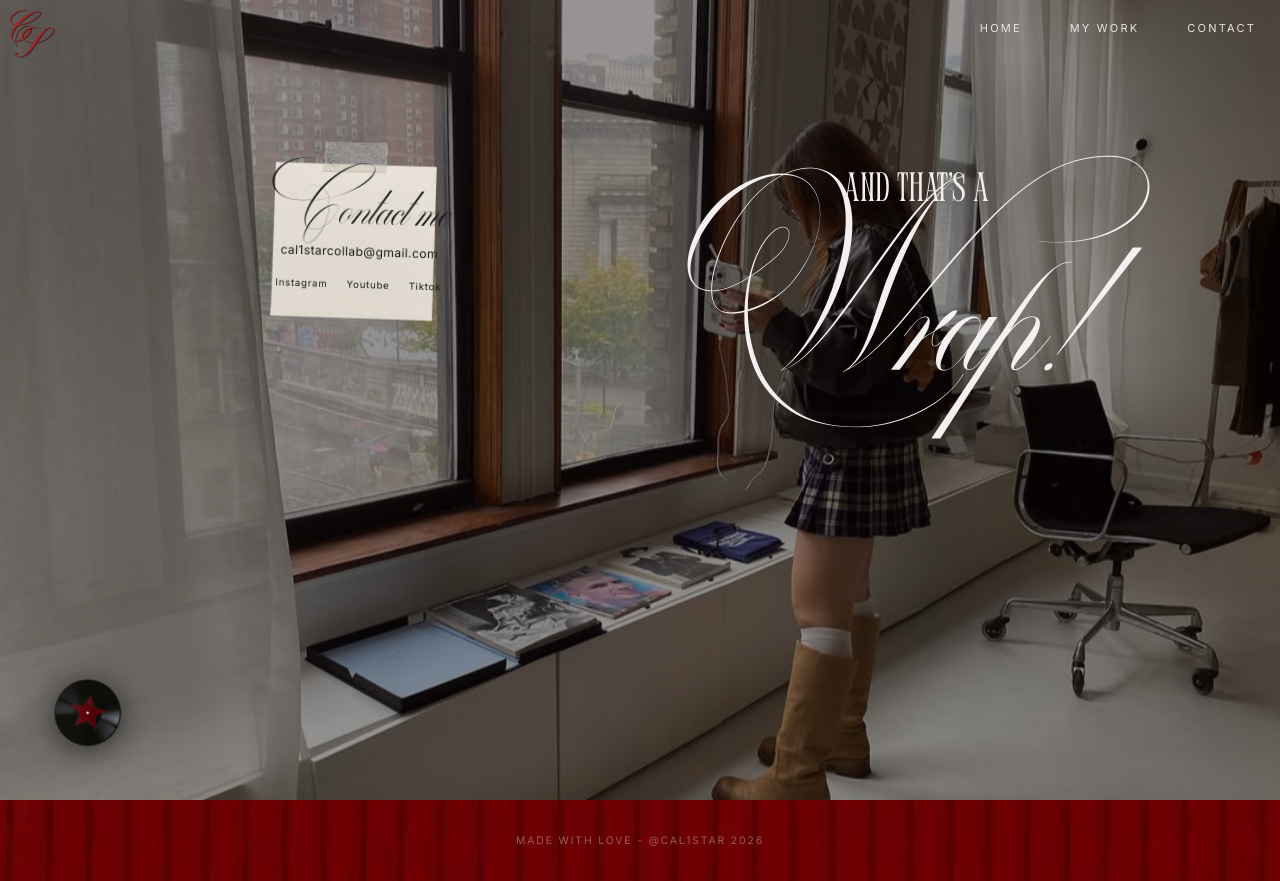
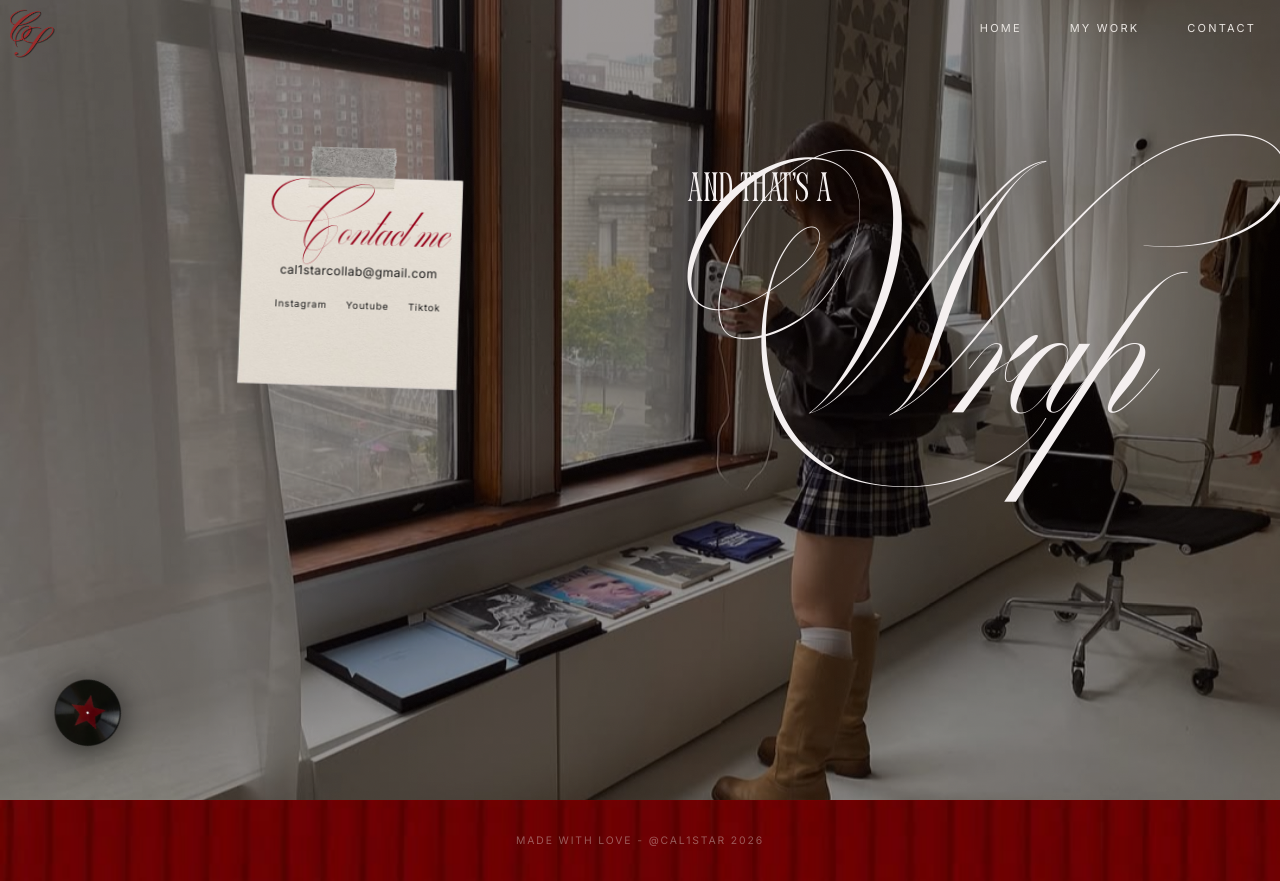
Before and after one commit to calistasuherman/Portfolio, a Next.js app: page /contact in a window 1280 px wide. Built offline with nearby package versions, Linux system fonts and the light colour scheme; a web font is replaced by a local one.

Commit message:
update contact page: bigger notepad + Wrap text, red Contact me, left-align
Co-Authored-By: Claude Sonnet 4.6 <noreply@anthropic.com>

```diff
--- a/app/contact/page.tsx
+++ b/app/contact/page.tsx
@@ -29,7 +29,7 @@ export default function ContactPage() {
           <div style={{ flex: 1, display: "flex", justifyContent: "center", alignItems: "center" }}>
             <div style={{ transformOrigin: "top center", animation: "noteSwing 4s ease-in-out infinite", display: "inline-block", position: "relative" }}>
               {/* note.png as background card */}
-              <div style={{ position: "relative", width: "clamp(280px, 28vw, 400px)" }}>
+              <div style={{ position: "relative", width: "clamp(360px, 38vw, 540px)" }}>
                 <img src="/note.png" alt="" style={{ width: "100%", display: "block" }} />
                 {/* Text overlaid on note */}
                 <div style={{
@@ -39,7 +39,7 @@ export default function ContactPage() {
                   width: "75%",
                   textAlign: "center",
                 }}>
-                  <p style={{ fontFamily: "BillaMount, cursive", fontSize: "clamp(1.8rem, 2.8vw, 2.6rem)", color: "#1a1a1a", lineHeight: 1, marginBottom: "1.4rem" }}>
+                  <p style={{ fontFamily: "BillaMount, cursive", fontSize: "clamp(1.8rem, 2.8vw, 2.6rem)", color: "#960018", lineHeight: 1, marginBottom: "1.4rem" }}>
                     Contact me
                   </p>
                   <a
@@ -70,14 +70,14 @@ export default function ContactPage() {
             </div>
           </div>
 
-          {/* Right — "and that's a Wrap!" */}
+          {/* Right — "and that's a Wrap" */}
           <div style={{ flex: 1, display: "flex", justifyContent: "center", alignItems: "flex-start", paddingTop: "2rem" }}>
-            <div style={{ textAlign: "center" }}>
+            <div style={{ textAlign: "left" }}>
               <div style={{ fontFamily: "PerandoryCondensed, sans-serif", fontWeight: "normal", fontSize: "clamp(1.6rem, 3.2vw, 3.2rem)", color: "#f5f0f0", letterSpacing: "0.02em", marginBottom: "0.4rem" }}>
                 and that&apos;s a
               </div>
-              <div style={{ fontFamily: "BillaMount, cursive", fontWeight: "normal", fontSize: "clamp(5rem, 10vw, 10rem)", color: "#f5f0f0", lineHeight: 1 }}>
-                Wrap!
+              <div style={{ fontFamily: "BillaMount, cursive", fontWeight: "normal", fontSize: "clamp(6rem, 13vw, 13rem)", color: "#f5f0f0", lineHeight: 1 }}>
+                Wrap
               </div>
             </div>
           </div>
```
